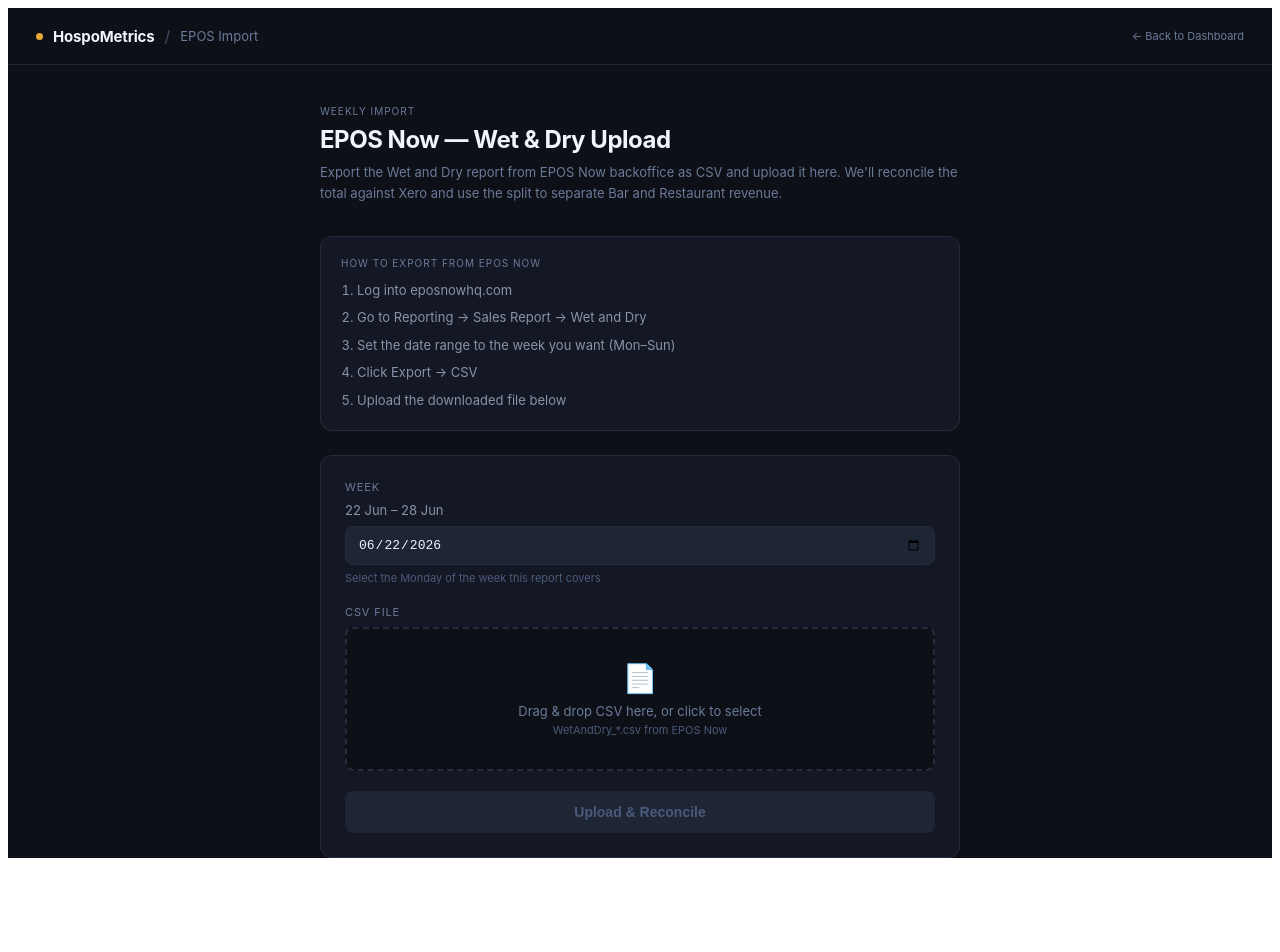
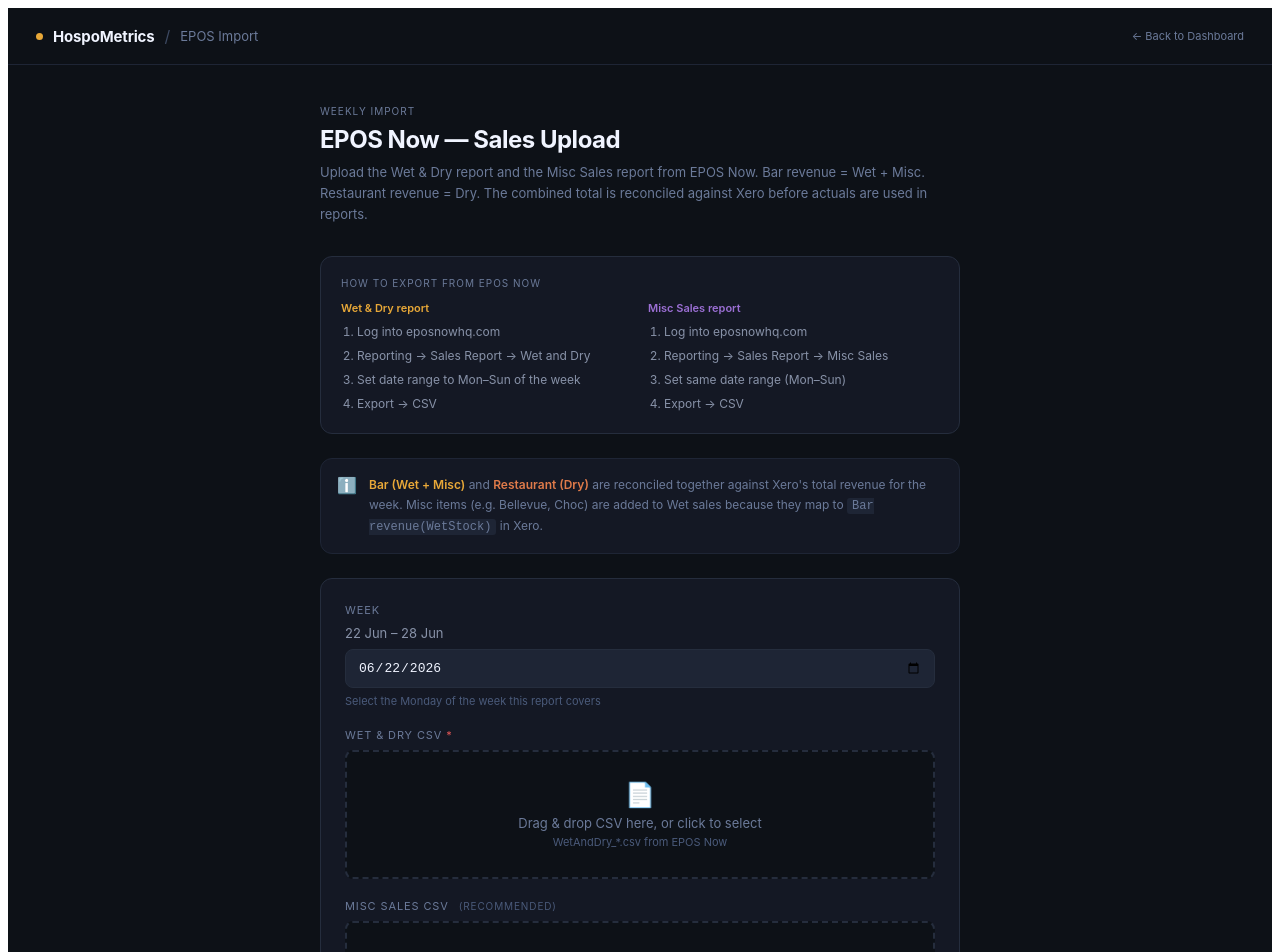
Before and after one commit to Maddockandco/HospoMetrics, a Next.js app: page /epos in a window 1280 px wide. Shown: the top 952 px of the page. Before the commit the page ends 898 px from the top, so only its background shows below. Built offline with nearby package versions, Linux system fonts and the light colour scheme.

Commit message:
Update page.tsx

```diff
--- a/app/epos/page.tsx
+++ b/app/epos/page.tsx
@@ -1,7 +1,13 @@
 "use client";
 
+// 📁 app/epos/page.tsx
+// EPOS Now upload page — two file drops:
+//   1. Wet & Dry CSV  (existing)
+//   2. Misc Sales CSV (new)
+// Bar revenue = Wet + Misc, Restaurant = Dry
+// Reconciliation: Wet + Misc + Dry === Xero total
+
 import { useState } from "react";
-import { useRouter } from "next/navigation";
 
 function getMondayOfWeek(date: Date): string {
   const d = new Date(date);
@@ -19,46 +25,46 @@
 }
 
 const fmt = (n: number) => new Intl.NumberFormat("en-GB", {
-  style: "currency", currency: "GBP", minimumFractionDigits: 2
+  style: "currency", currency: "GBP", minimumFractionDigits: 2,
 }).format(n);
 
+interface FileDrop {
+  file: File | null;
+  dragging: boolean;
+}
+
 export default function EposUploadPage() {
-  const router = useRouter();
   const [weekStart, setWeekStart] = useState(getMondayOfWeek(new Date()));
-  const [file, setFile] = useState<File | null>(null);
+  const [wetDry, setWetDry] = useState<FileDrop>({ file: null, dragging: false });
+  const [misc, setMisc] = useState<FileDrop>({ file: null, dragging: false });
   const [loading, setLoading] = useState(false);
   const [result, setResult] = useState<any | null>(null);
   const [error, setError] = useState<string | null>(null);
 
-  const [dragging, setDragging] = useState(false);
-
-  function handleDrop(e: React.DragEvent) {
+  function handleDrop(e: React.DragEvent, setter: (v: FileDrop) => void) {
     e.preventDefault();
-    setDragging(false);
     const dropped = e.dataTransfer.files?.[0];
     if (dropped && dropped.name.endsWith(".csv")) {
-      setFile(dropped);
+      setter({ file: dropped, dragging: false });
     } else {
       setError("Please drop a CSV file");
+      setter(prev => ({ ...prev, dragging: false }));
     }
   }
 
-  async function handleUpload(e: React.FormEvent) {
-    e.preventDefault();
-    if (!file) return;
+  async function handleUpload() {
+    if (!wetDry.file) return;
     setLoading(true);
     setError(null);
     setResult(null);
 
     const formData = new FormData();
-    formData.append("file", file);
+    formData.append("file", wetDry.file);
     formData.append("week_start", weekStart);
+    if (misc.file) formData.append("misc_file", misc.file);
 
     try {
-      const res = await fetch("/api/epos/upload", {
-        method: "POST",
-        body: formData,
-      });
+      const res = await fetch("/api/epos/upload", { method: "POST", body: formData });
       const data = await res.json();
       if (!res.ok) throw new Error(data.error || "Upload failed");
       setResult(data);
@@ -68,6 +74,44 @@
       setLoading(false);
     }
   }
+
+  const dropZone = (
+    label: string,
+    hint: string,
+    inputId: string,
+    state: FileDrop,
+    setter: (v: FileDrop) => void,
+    required = false,
+  ) => (
+    <div>
+      <label style={{ fontSize: 11, color: "#6b7a99", textTransform: "uppercase", letterSpacing: "0.08em", display: "block", marginBottom: 8 }}>
+        {label} {required && <span style={{ color: "#e05555" }}>*</span>}
+        {!required && <span style={{ color: "#4a5a7a", fontSize: 10, marginLeft: 6 }}>(recommended)</span>}
+      </label>
+      <div
+        style={{
+          border: `2px dashed ${state.dragging ? "#e8a838" : state.file ? "#e8a838" : "#252d3d"}`,
+          borderRadius: 8, padding: "28px 16px", textAlign: "center", cursor: "pointer",
+          background: state.dragging ? "#1a2010" : state.file ? "#1a1e14" : "#0d1117",
+          transition: "all 0.2s",
+        }}
+        onClick={() => document.getElementById(inputId)?.click()}
+        onDragOver={(e) => { e.preventDefault(); setter({ ...state, dragging: true }); }}
+        onDragLeave={() => setter({ ...state, dragging: false })}
+        onDrop={(e) => handleDrop(e, setter)}
+      >
+        <input id={inputId} type="file" accept=".csv" style={{ display: "none" }}
+          onChange={(e) => setter({ file: e.target.files?.[0] || null, dragging: false })} />
+        {state.dragging ? (
+          <><div style={{ fontSize: 24, marginBottom: 6 }}>📥</div><div style={{ fontSize: 13, color: "#e8a838", fontWeight: 600 }}>Drop it here</div></>
+        ) : state.file ? (
+          <><div style={{ fontSize: 18, marginBottom: 4 }}>✓</div><div style={{ fontSize: 13, color: "#e8a838", fontWeight: 600 }}>{state.file.name}</div><div style={{ fontSize: 11, color: "#6b7a99", marginTop: 4 }}>{(state.file.size / 1024).toFixed(1)} KB — click or drop to change</div></>
+        ) : (
+          <><div style={{ fontSize: 24, marginBottom: 6 }}>📄</div><div style={{ fontSize: 13, color: "#6b7a99" }}>Drag & drop CSV here, or click to select</div><div style={{ fontSize: 11, color: "#4a5a7a", marginTop: 4 }}>{hint}</div></>
+        )}
+      </div>
+    </div>
+  );
 
   return (
     <div style={{ minHeight: "100vh", background: "#0d1117", color: "#f0f4ff", fontFamily: "'Inter', system-ui, sans-serif" }}>
@@ -87,97 +131,73 @@
       <div style={{ maxWidth: 640, margin: "40px auto", padding: "0 28px" }}>
         <div style={{ marginBottom: 32 }}>
           <div style={{ fontSize: 10, color: "#6b7a99", textTransform: "uppercase", letterSpacing: "0.1em", marginBottom: 8 }}>Weekly Import</div>
-          <h1 style={{ fontSize: 24, fontWeight: 700, letterSpacing: "-0.02em", margin: 0 }}>EPOS Now — Wet & Dry Upload</h1>
+          <h1 style={{ fontSize: 24, fontWeight: 700, letterSpacing: "-0.02em", margin: 0 }}>EPOS Now — Sales Upload</h1>
           <p style={{ fontSize: 13, color: "#6b7a99", marginTop: 8, lineHeight: 1.6 }}>
-            Export the Wet and Dry report from EPOS Now backoffice as CSV and upload it here.
-            We'll reconcile the total against Xero and use the split to separate Bar and Restaurant revenue.
+            Upload the Wet & Dry report and the Misc Sales report from EPOS Now.
+            Bar revenue = Wet + Misc. Restaurant revenue = Dry.
+            The combined total is reconciled against Xero before actuals are used in reports.
           </p>
         </div>
 
         {/* How to export */}
         <div style={{ background: "#141824", border: "1px solid #252d3d", borderRadius: 12, padding: 20, marginBottom: 24 }}>
           <div style={{ fontSize: 10, color: "#6b7a99", textTransform: "uppercase", letterSpacing: "0.1em", marginBottom: 12 }}>How to export from EPOS Now</div>
-          <ol style={{ margin: 0, padding: "0 0 0 16px", display: "flex", flexDirection: "column", gap: 8 }}>
-            {[
-              "Log into eposnowhq.com",
-              "Go to Reporting → Sales Report → Wet and Dry",
-              "Set the date range to the week you want (Mon–Sun)",
-              "Click Export → CSV",
-              "Upload the downloaded file below",
-            ].map((step, i) => (
-              <li key={i} style={{ fontSize: 13, color: "#8892a8", lineHeight: 1.5 }}>{step}</li>
+          <div style={{ display: "grid", gridTemplateColumns: "1fr 1fr", gap: 16 }}>
+            <div>
+              <div style={{ fontSize: 11, color: "#e8a838", fontWeight: 600, marginBottom: 8 }}>Wet & Dry report</div>
+              <ol style={{ margin: 0, padding: "0 0 0 16px", display: "flex", flexDirection: "column", gap: 6 }}>
+                {["Log into eposnowhq.com", "Reporting → Sales Report → Wet and Dry", "Set date range to Mon–Sun of the week", "Export → CSV"].map((s, i) => (
+                  <li key={i} style={{ fontSize: 12, color: "#8892a8", lineHeight: 1.5 }}>{s}</li>
                 ))}
               </ol>
             </div>
+            <div>
+              <div style={{ fontSize: 11, color: "#9b6fd4", fontWeight: 600, marginBottom: 8 }}>Misc Sales report</div>
+              <ol style={{ margin: 0, padding: "0 0 0 16px", display: "flex", flexDirection: "column", gap: 6 }}>
+                {["Log into eposnowhq.com", "Reporting → Sales Report → Misc Sales", "Set same date range (Mon–Sun)", "Export → CSV"].map((s, i) => (
+                  <li key={i} style={{ fontSize: 12, color: "#8892a8", lineHeight: 1.5 }}>{s}</li>
+                ))}
+              </ol>
+            </div>
+          </div>
+        </div>
+
+        {/* Reconciliation logic explainer */}
+        <div style={{ background: "#141824", border: "1px solid #1e2535", borderRadius: 12, padding: 16, marginBottom: 24, display: "flex", gap: 12, alignItems: "flex-start" }}>
+          <span style={{ fontSize: 16 }}>ℹ️</span>
+          <div style={{ fontSize: 12, color: "#6b7a99", lineHeight: 1.6 }}>
+            <span style={{ color: "#e8a838", fontWeight: 600 }}>Bar (Wet + Misc)</span> and <span style={{ color: "#e07b4a", fontWeight: 600 }}>Restaurant (Dry)</span> are reconciled together against Xero's total revenue for the week.
+            Misc items (e.g. Bellevue, Choc) are added to Wet sales because they map to <code style={{ background: "#1e2535", padding: "1px 5px", borderRadius: 3 }}>Bar revenue(WetStock)</code> in Xero.
+          </div>
+        </div>
 
         {/* Upload form */}
-        <form onSubmit={handleUpload}>
         <div style={{ background: "#141824", border: "1px solid #252d3d", borderRadius: 12, padding: 24, display: "flex", flexDirection: "column", gap: 20 }}>
 
           {/* Week picker */}
           <div>
-              <label style={{ fontSize: 11, color: "#6b7a99", textTransform: "uppercase", letterSpacing: "0.08em", display: "block", marginBottom: 8 }}>
-                Week
-              </label>
+            <label style={{ fontSize: 11, color: "#6b7a99", textTransform: "uppercase", letterSpacing: "0.08em", display: "block", marginBottom: 8 }}>Week</label>
             <div style={{ fontSize: 13, color: "#8892a8", marginBottom: 8 }}>{formatWeekLabel(weekStart)}</div>
             <input
-                type="date"
-                value={weekStart}
+              type="date" value={weekStart}
               onChange={(e) => setWeekStart(e.target.value)}
               style={{ background: "#1e2535", border: "1px solid #252d3d", color: "#f0f4ff", borderRadius: 8, padding: "10px 12px", fontSize: 13, width: "100%", boxSizing: "border-box" }}
             />
-              <div style={{ fontSize: 11, color: "#4a5a7a", marginTop: 6 }}>
-                Select the Monday of the week this report covers
-              </div>
+            <div style={{ fontSize: 11, color: "#4a5a7a", marginTop: 6 }}>Select the Monday of the week this report covers</div>
           </div>
 
-            {/* File picker */}
-            <div>
-              <label style={{ fontSize: 11, color: "#6b7a99", textTransform: "uppercase", letterSpacing: "0.08em", display: "block", marginBottom: 8 }}>
-                CSV File
-              </label>
-              <div
-                style={{
-                  border: `2px dashed ${dragging ? "#e8a838" : file ? "#e8a838" : "#252d3d"}`,
-                  borderRadius: 8,
-                  padding: "32px 16px",
-                  textAlign: "center",
-                  cursor: "pointer",
-                  background: dragging ? "#1a2010" : file ? "#1a1e14" : "#0d1117",
-                  transition: "all 0.2s",
-                }}
-                onClick={() => document.getElementById("csv-input")?.click()}
-                onDragOver={(e) => { e.preventDefault(); setDragging(true); }}
-                onDragLeave={() => setDragging(false)}
-                onDrop={handleDrop}
-              >
-                <input
-                  id="csv-input"
-                  type="file"
-                  accept=".csv"
-                  style={{ display: "none" }}
-                  onChange={(e) => setFile(e.target.files?.[0] || null)}
-                />
-                {dragging ? (
-                  <>
-                    <div style={{ fontSize: 28, marginBottom: 8 }}>📥</div>
-                    <div style={{ fontSize: 13, color: "#e8a838", fontWeight: 600 }}>Drop it here</div>
-                  </>
-                ) : file ? (
-                  <>
-                    <div style={{ fontSize: 20, marginBottom: 6 }}>✓</div>
-                    <div style={{ fontSize: 13, color: "#e8a838", fontWeight: 600 }}>{file.name}</div>
-                    <div style={{ fontSize: 11, color: "#6b7a99", marginTop: 4 }}>{(file.size / 1024).toFixed(1)} KB — click or drop to change</div>
-                  </>
-                ) : (
-                  <>
-                    <div style={{ fontSize: 28, marginBottom: 8 }}>📄</div>
-                    <div style={{ fontSize: 13, color: "#6b7a99" }}>Drag & drop CSV here, or click to select</div>
-                    <div style={{ fontSize: 11, color: "#4a5a7a", marginTop: 4 }}>WetAndDry_*.csv from EPOS Now</div>
-                  </>
+          {/* File drop 1 — Wet & Dry */}
+          {dropZone("Wet & Dry CSV", "WetAndDry_*.csv from EPOS Now", "csv-wetdry", wetDry, setWetDry, true)}
+
+          {/* File drop 2 — Misc */}
+          {dropZone("Misc Sales CSV", "MiscSales_*.csv from EPOS Now", "csv-misc", misc, setMisc, false)}
+
+          {/* Warning if misc not uploaded */}
+          {!misc.file && (
+            <div style={{ background: "#1e1a14", border: "1px solid #4a3a1a", borderRadius: 8, padding: "10px 14px", fontSize: 12, color: "#e8a838" }}>
+              ⚠ Without the Misc Sales CSV, Bar revenue will only include Wet sales — the reconciliation against Xero will likely fail.
+            </div>
           )}
-              </div>
-            </div>
 
           {error && (
             <div style={{ background: "#2e1a1a", border: "1px solid #e05555", borderRadius: 8, padding: "10px 14px", fontSize: 12, color: "#e05555" }}>
@@ -186,24 +206,20 @@
           )}
 
           <button
-              type="submit"
-              disabled={!file || loading}
+            onClick={handleUpload}
+            disabled={!wetDry.file || loading}
             style={{
-                background: !file || loading ? "#1e2535" : "#e8a838",
-                color: !file || loading ? "#4a5a7a" : "#0d1117",
-                border: "none",
-                borderRadius: 8,
-                padding: "13px 0",
-                fontSize: 14,
-                fontWeight: 700,
-                cursor: !file || loading ? "default" : "pointer",
+              background: !wetDry.file || loading ? "#1e2535" : "#e8a838",
+              color: !wetDry.file || loading ? "#4a5a7a" : "#0d1117",
+              border: "none", borderRadius: 8, padding: "13px 0",
+              fontSize: 14, fontWeight: 700,
+              cursor: !wetDry.file || loading ? "default" : "pointer",
               width: "100%",
             }}
           >
             {loading ? "Uploading & reconciling…" : "Upload & Reconcile"}
           </button>
         </div>
-        </form>
 
         {/* Result */}
         {result && (
@@ -218,10 +234,12 @@
               </div>
             </div>
 
+            {/* Totals comparison */}
             <div style={{ display: "grid", gridTemplateColumns: "repeat(2, 1fr)", gap: 12, marginBottom: 20 }}>
               <div style={{ background: "#0d1117", borderRadius: 8, padding: 14, border: "1px solid #1e2535" }}>
                 <div style={{ fontSize: 9, color: "#6b7a99", textTransform: "uppercase", marginBottom: 6 }}>EPOS Total (ex-VAT)</div>
                 <div style={{ fontSize: 20, fontWeight: 700, color: "#f0f4ff" }}>{fmt(result.epos.total)}</div>
+                <div style={{ fontSize: 11, color: "#6b7a99", marginTop: 4 }}>Wet + Misc + Dry</div>
               </div>
               <div style={{ background: "#0d1117", borderRadius: 8, padding: 14, border: "1px solid #1e2535" }}>
                 <div style={{ fontSize: 9, color: "#6b7a99", textTransform: "uppercase", marginBottom: 6 }}>Xero Revenue</div>
@@ -232,18 +250,35 @@
               </div>
             </div>
 
+            {/* Breakdown */}
             {result.is_reconciled && (
               <>
-                <div style={{ fontSize: 10, color: "#6b7a99", textTransform: "uppercase", letterSpacing: "0.1em", marginBottom: 12 }}>Revenue Split (Actuals)</div>
-                <div style={{ display: "grid", gridTemplateColumns: "repeat(2, 1fr)", gap: 12 }}>
+                <div style={{ fontSize: 10, color: "#6b7a99", textTransform: "uppercase", letterSpacing: "0.1em", marginBottom: 12 }}>Revenue Breakdown (Actuals)</div>
+                <div style={{ display: "grid", gridTemplateColumns: "repeat(3, 1fr)", gap: 12 }}>
                   <div style={{ background: "#1a1e14", borderRadius: 8, padding: 14, border: "1px solid #3d4a2a" }}>
-                    <div style={{ fontSize: 9, color: "#6b7a99", textTransform: "uppercase", marginBottom: 6 }}>🍺 Bar (Wet)</div>
-                    <div style={{ fontSize: 20, fontWeight: 700, color: "#e8a838" }}>{fmt(result.epos.wet)}</div>
-                    <div style={{ fontSize: 11, color: "#6b7a99", marginTop: 4 }}>
-                      {((result.epos.wet / result.epos.total) * 100).toFixed(1)}% of total
+                    <div style={{ fontSize: 9, color: "#6b7a99", textTransform: "uppercase", marginBottom: 6 }}>🍺 Wet Sales</div>
+                    <div style={{ fontSize: 18, fontWeight: 700, color: "#e8a838" }}>{fmt(result.epos.wet)}</div>
+                  </div>
+                  <div style={{ background: "#1a1e14", borderRadius: 8, padding: 14, border: "1px solid #3d4a2a" }}>
+                    <div style={{ fontSize: 9, color: "#6b7a99", textTransform: "uppercase", marginBottom: 6 }}>🎲 Misc Sales</div>
+                    <div style={{ fontSize: 18, fontWeight: 700, color: "#9b6fd4" }}>{fmt(result.epos.misc)}</div>
+                  </div>
+                  <div style={{ background: "#1a1e14", borderRadius: 8, padding: 14, border: "1px solid #3d4a2a" }}>
+                    <div style={{ fontSize: 9, color: "#6b7a99", textTransform: "uppercase", marginBottom: 6 }}>🍽 Dry Sales</div>
+                    <div style={{ fontSize: 18, fontWeight: 700, color: "#e07b4a" }}>{fmt(result.epos.dry)}</div>
                   </div>
                 </div>
-                  <div style={{ background: "#1a1e14", borderRadius: 8, padding: 14, border: "1px solid #3d4a2a" }}>
+
+                {/* Bar + Restaurant totals */}
+                <div style={{ display: "grid", gridTemplateColumns: "repeat(2, 1fr)", gap: 12, marginTop: 12 }}>
+                  <div style={{ background: "#141824", borderRadius: 8, padding: 14, border: "1px solid #3d4a2a" }}>
+                    <div style={{ fontSize: 9, color: "#6b7a99", textTransform: "uppercase", marginBottom: 6 }}>🍺 Bar Total (Wet + Misc)</div>
+                    <div style={{ fontSize: 20, fontWeight: 700, color: "#e8a838" }}>{fmt(result.epos.bar)}</div>
+                    <div style={{ fontSize: 11, color: "#6b7a99", marginTop: 4 }}>
+                      {((result.epos.bar / result.epos.total) * 100).toFixed(1)}% of total
+                    </div>
+                  </div>
+                  <div style={{ background: "#141824", borderRadius: 8, padding: 14, border: "1px solid #3d4a2a" }}>
                     <div style={{ fontSize: 9, color: "#6b7a99", textTransform: "uppercase", marginBottom: 6 }}>🍽 Restaurant (Dry)</div>
                     <div style={{ fontSize: 20, fontWeight: 700, color: "#e07b4a" }}>{fmt(result.epos.dry)}</div>
                     <div style={{ fontSize: 11, color: "#6b7a99", marginTop: 4 }}>
@@ -251,6 +286,7 @@
                     </div>
                   </div>
                 </div>
+
                 <div style={{ marginTop: 16, fontSize: 12, color: "#4caf78" }}>
                   ✓ Weekly report for {formatWeekLabel(result.week_start)} will now use these actuals instead of the estimated 50/50 split.
                 </div>
@@ -262,7 +298,8 @@
                 <div style={{ fontSize: 12, color: "#e8a838", marginBottom: 8 }}>Difference of {fmt(result.difference)} — possible causes:</div>
                 <ul style={{ margin: 0, padding: "0 0 0 16px", display: "flex", flexDirection: "column", gap: 6 }}>
                   {[
-                    "Wrong week selected — make sure the date range in EPOS matches this week exactly",
+                    "Misc Sales CSV not uploaded — Misc items are coded to Bar revenue in Xero so they must be included",
+                    "Wrong week selected — make sure EPOS date range matches this week exactly",
                     "Xero sync not run for this week — try syncing Xero first",
                     "Refunds or voids in EPOS not reflected in Xero yet",
                     "VAT rate difference — check EPOS is exporting ex-VAT figures",
@@ -279,7 +316,7 @@
               </a>
               {!result.is_reconciled && (
                 <button
-                  onClick={() => { setResult(null); setFile(null); }}
+                  onClick={() => { setResult(null); setWetDry({ file: null, dragging: false }); setMisc({ file: null, dragging: false }); }}
                   style={{ flex: 1, background: "#e8a838", border: "none", borderRadius: 8, padding: "10px 0", fontSize: 13, color: "#0d1117", fontWeight: 600, cursor: "pointer" }}
                 >
                   Try Again
```
Lines whose indentation alone changed are shown as unchanged.
